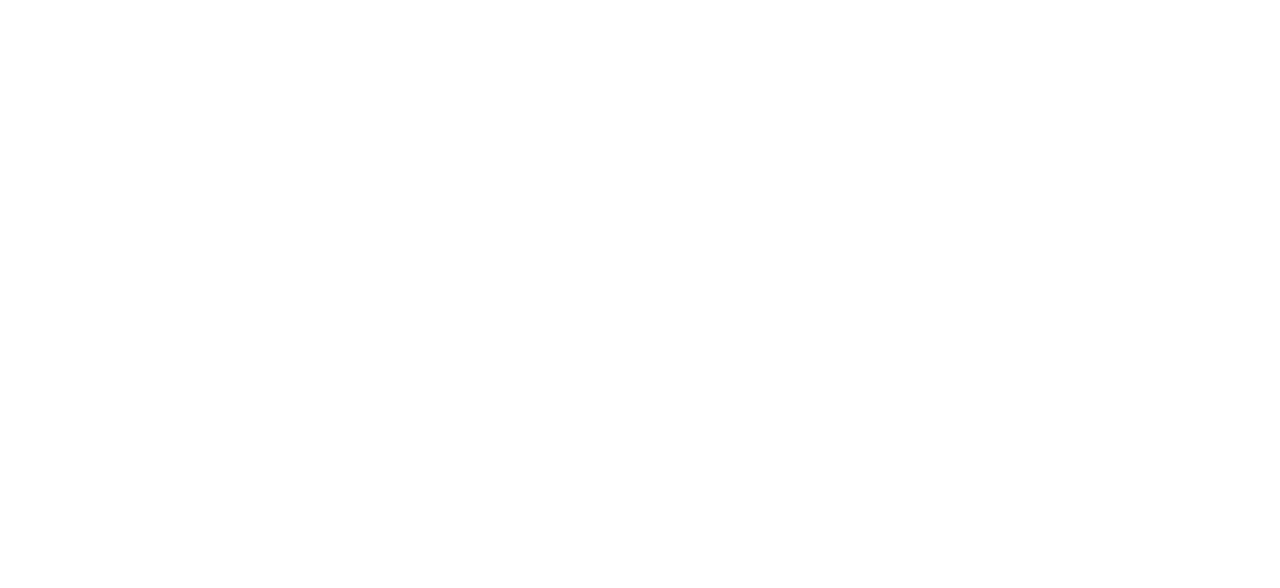
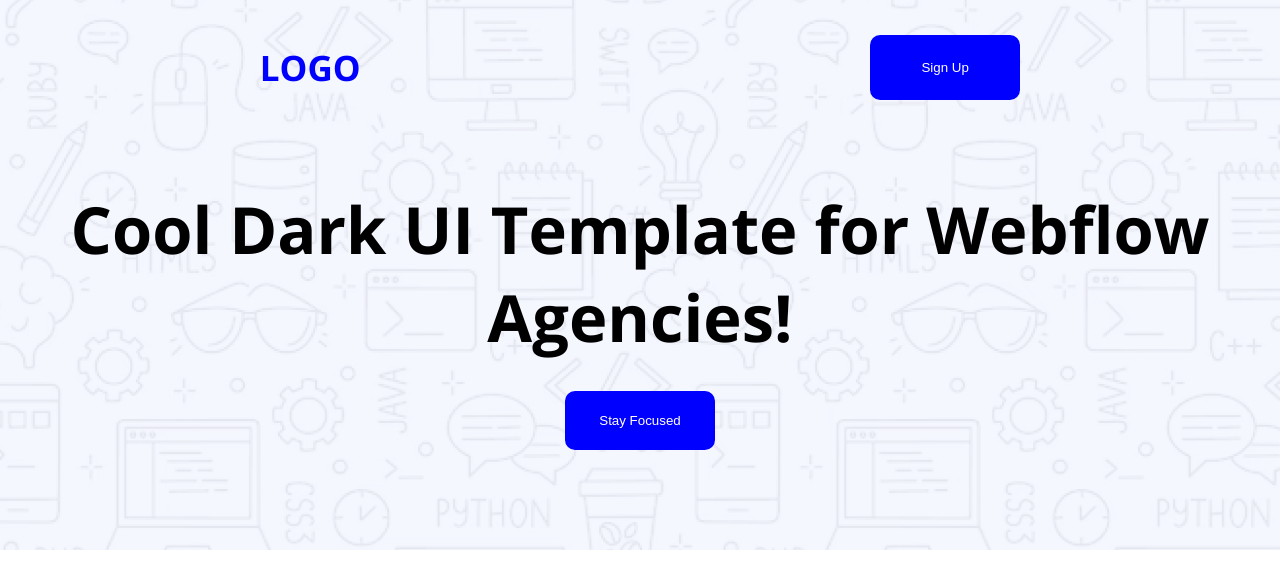
Before and after one commit to EmonHira135923/PH---Assignment---01, a plain HTML site: page index.html in a window 1280 px wide. Drawn offline with nearby package versions, Linux system fonts and the light colour scheme.

Commit message:
Header and Nav var Done

```diff
--- a/index.html
+++ b/index.html
@@ -21,9 +21,23 @@
     </head>
     <body>
         <header class="header-container">
+            <div class="header-img-container">
                 <nav class="nav-container">
-
+                    <div class="nav-item-container">
+                        <div class="header-logo">
+                            <h1 class="nav-h1">LOGO</h1>
+                        </div>
+                        <div class="nav-buttons">
+                            <button class="n-btn">Sign Up</button>
+                        </div>
+                    </div>
                 </nav>
+                <div class="header-text">
+                    <h1 class="header-h1">
+                        Cool Dark UI Template for Webflow Agencies!
+                    </h1>
+                    <button class="header-btn">Stay Focused</button>
+                </div>
             </header>
             <main class="main-container">
 
--- a/style.css
+++ b/style.css
@@ -1,13 +1,113 @@
 /* universal selector for remove all padding and margin */
 
 * {
-  padding: 0px;
-  margin: 0px;
-  background-color: white;
-  color: black;
+  padding: 0;
+  margin: 0;
+}
+
+/* body tag for font size */
+
+body {
   font-family: "Open Sans", sans-serif;
   font-optical-sizing: auto;
   font-weight: 400;
   font-style: normal;
   font-variation-settings: "wdth" 100;
 }
+
+/* header section */
+
+.header-container {
+  max-height: 1440px;
+  width: 100%;
+}
+
+/* header - img  */
+
+.header-img-container {
+  background-image: url("Assets/Hero-bg.png");
+  background-repeat: no-repeat;
+  background-position: center;
+  height: 550px;
+  position: relative;
+}
+
+/* nav item */
+
+.nav-item-container {
+  display: flex;
+  justify-content: space-around;
+  gap: 50px;
+  align-items: center;
+}
+
+.nav-container{
+    padding: 35px 30px;
+    margin-bottom: 50px;
+
+}
+
+/* nav var text side */
+
+.nav-h1{
+    font-size: 35px;
+    font-weight: bold;
+    color: blue;
+}
+
+
+
+.n-btn{
+    width: 150px;
+    padding: 25px;
+    border: none;
+    border-radius: 10px;
+    background-color: blue;
+    color: white;
+}
+
+/* nav var hove style */
+
+.n-btn:hover{
+    cursor: pointer;
+    border: none;
+    color: black;
+    background-color: yellow;
+}
+
+
+.nav-h1:hover{
+    cursor: pointer;
+    color: rgba(0, 0, 0, 0.796);
+}
+
+/* heading family */
+
+.header-text{
+    text-align: center;
+}
+
+.header-h1{
+    font-size: 65px;
+    font-weight: bolder;
+    margin-bottom: 15px;
+}
+
+.header-btn{
+    padding: 20px;
+    width: 150px;
+    margin-top: 15px;
+    border: 2px solid blue;
+    border-radius: 10px;
+    background-color: blue;
+    color: white;
+}
+
+.header-btn:hover{
+    cursor: pointer;
+    background-color: yellow;
+    color: black;
+    border: none;
+}
+
+/* heading and nav var  complete */
```
Lines whose indentation alone changed are shown as unchanged.
